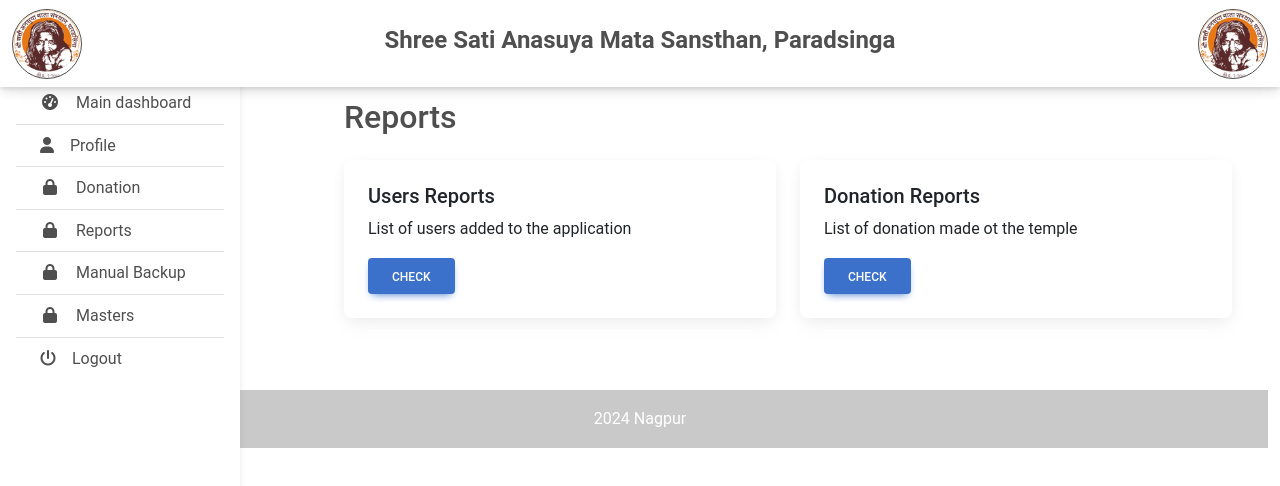
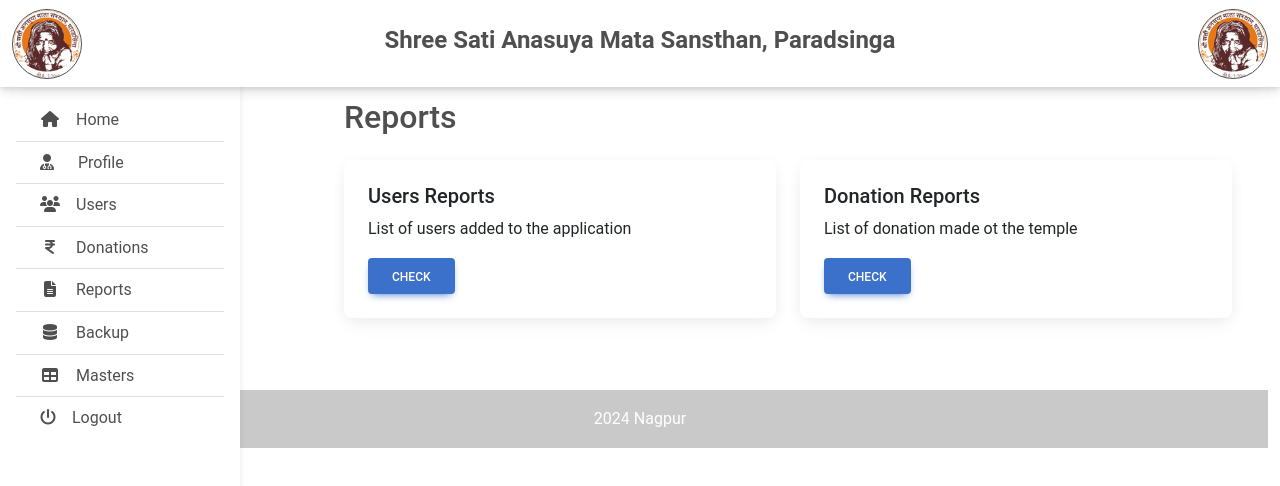
Before and after one commit to Amol-Choudhari/donationfront, a React (Create React App) app: page /report in a window 1280 px wide. Shown: the top 486 px of the page. Built offline with nearby package versions, Linux system fonts and the light colour scheme.

Commit message:
updated side menu, donation list, add/edit form

```diff
--- a/src/components/Donation/DonationForm.jsx
+++ b/src/components/Donation/DonationForm.jsx
@@ -28,6 +28,7 @@ const DonationForm = () => {
 
   const [donation, setDonation] = useState(initialDonationState);
   const navigate = useNavigate (); // Access the history object for navigation
+  const [donationConfirmed, setDonationConfirmed] = useState(null);
 
   // Function to reset the form state to initial values
   const resetForm = () => {
@@ -65,7 +66,14 @@ const DonationForm = () => {
           Authorization: `Bearer ${token}` // Assuming your backend expects a Bearer token
         }
       })
-        .then(response => setDonation(response.data))
+        .then(response =>
+          {setDonation(response.data);
+
+            if(response.data.confirmation==="yes"){
+              setDonationConfirmed(response.data.confirmation);
+            }
+
+          })
         .catch(error => console.error('Error loading the donation details', error));
     }
   }, [donationId,token]);
@@ -116,6 +124,7 @@ const DonationForm = () => {
             if(response.data.lastDonaId != null){
               if(donationId){
                 alert("Donation details Confirmed successfully");
+                navigate(`/donationform/${donationId}`);
               }else{
                 alert("New Donation added successfully");
                 navigate(`/donationform/${response.data.lastDonaId}`);
@@ -187,7 +196,7 @@ const DonationForm = () => {
                           type="radio"
                           value={donationtype.id}
                           id={`donationtype-${donationtype.id}`}
-                          checked={donationtype.id === donation.donation_type.id}
+                          checked={donationtype.id === donation.donation_type}
                           onChange={handleDonationTypeChange}
                         />
                         <label className="form-check-label" htmlFor={`donation-${donationtype.id}`}>
@@ -201,8 +210,16 @@ const DonationForm = () => {
               </div>
 
                 <div className="container">
-                  <div className='col-md-2'>
-                    <button type="submit" className="btn btn-primary btn-block mb-4">{donationId ? 'Update' : 'Add'}</button>
+                  <div className="col-md-4">
+                    {donationConfirmed === "yes" ? (
+                      <button type="submit" className="btn btn-primary btn-block mb-4">
+                        Print Receipt
+                      </button>
+                    ) : (
+                      <button type="submit" className="btn btn-primary btn-block mb-4">
+                        {donationId ? 'Confirm Donation' : 'Add Donation'}
+                      </button>
+                    )}
                   </div>
               </div>
             </form>
--- a/src/components/Donation/DonationList.jsx
+++ b/src/components/Donation/DonationList.jsx
@@ -53,12 +53,11 @@ const DonationList = () => {
                             <td>{donation.name}</td>
                             <td>{donation.mobile}</td>
                             <td>{donation.amount}</td>
+                            <td>{donation.by_user}</td>
                             <td>{donation.donation_type}</td>
                             <td>{donation.transaction_no}</td>
                             <td>
-                                <Link to={`/donation/getdonation/${donation.id}`} className="btn btn-info">Details</Link>
-                                <Link to={`/donation/editdonation/${donation.id}`} className="btn btn-secondary">Edit</Link>
-                                <button onClick={() => deleteUser(donation.id)} className="btn btn-danger">Delete</button>
+                                <Link to={`/donationform/${donation.id}`} className="btn btn-secondary">View Details</Link>
                             </td>
                         </tr>
                     ))}
--- a/src/components/Layout/Layout.css
+++ b/src/components/Layout/Layout.css
@@ -13,7 +13,7 @@ body {
     top: 0;
     bottom: 0;
     left: 0;
-    padding: 58px 0 0; /* Height of navbar */
+    padding: 75px 0 0; /* Height of navbar */
     box-shadow: 0 2px 5px 0 rgb(0 0 0 / 5%), 0 2px 10px 0 rgb(0 0 0 / 5%);
     width: 240px;
     z-index: 600;
--- a/src/components/Layout/SideBar.jsx
+++ b/src/components/Layout/SideBar.jsx
@@ -27,22 +27,25 @@ const SideBar = () => {
       <div className="position-sticky">
         <div className="list-group list-group-flush mx-3 mt-4">
           <Link to="/mainpage" className="list-group-item list-group-item-action py-2 ripple">
-            <i className="fas fa-tachometer-alt fa-fw me-3"></i><span>Main dashboard</span>
+            <i className="fas fa-home fa-fw me-3"></i><span>Home</span>
           </Link>
           <Link to="/adminprofile" className="list-group-item list-group-item-action py-2 ripple">
-            <i className="fas fa-regular fa-user me-3"></i><span>Profile</span>
+            <i className="fas fa-regular fa-user-md me-4"></i><span>Profile</span>
+          </Link>
+          <Link to="/manageusers" className="list-group-item list-group-item-action py-2 ripple">
+            <i className="fas fa-regular fa-users me-3"></i><span>Users</span>
           </Link>
           <Link to="/donation" className="list-group-item list-group-item-action py-2 ripple">
-            <i className="fas fa-lock fa-fw me-3"></i><span>Donation</span>
+            <i className="fas fa-inr fa-fw me-3"></i><span>Donations</span>
           </Link>
           <Link to="/report" className="list-group-item list-group-item-action py-2 ripple">
-            <i className="fas fa-lock fa-fw me-3"></i><span>Reports</span>
+            <i className="fas fa-file-text fa-fw me-3"></i><span>Reports</span>
           </Link>
           <Link to="/manualbackup" className="list-group-item list-group-item-action py-2 ripple">
-            <i className="fas fa-lock fa-fw me-3"></i><span>Manual Backup</span>
+            <i className="fas fa-database fa-fw me-3"></i><span>Backup</span>
           </Link>
           <Link to="/masters" className="list-group-item list-group-item-action py-2 ripple">
-            <i className="fas fa-lock fa-fw me-3"></i><span>Masters</span>
+            <i className="fas fa-table fa-fw me-3"></i><span>Masters</span>
           </Link>
           <Link to="/logout" className="list-group-item list-group-item-action py-2 ripple">
             <i className="fas fa-power-off me-3"></i><span onClick={handleLogout}>Logout</span>
--- a/src/components/Users/UserList.jsx
+++ b/src/components/Users/UserList.jsx
@@ -40,7 +40,7 @@ const UserList = () => {
                     <tr>
                         <th>Name</th>
                         <th>Email</th>
-                        <th>Title</th>
+                        <th>Mobile</th>
                         <th>Actions</th>
                     </tr>
                 </thead>
```
